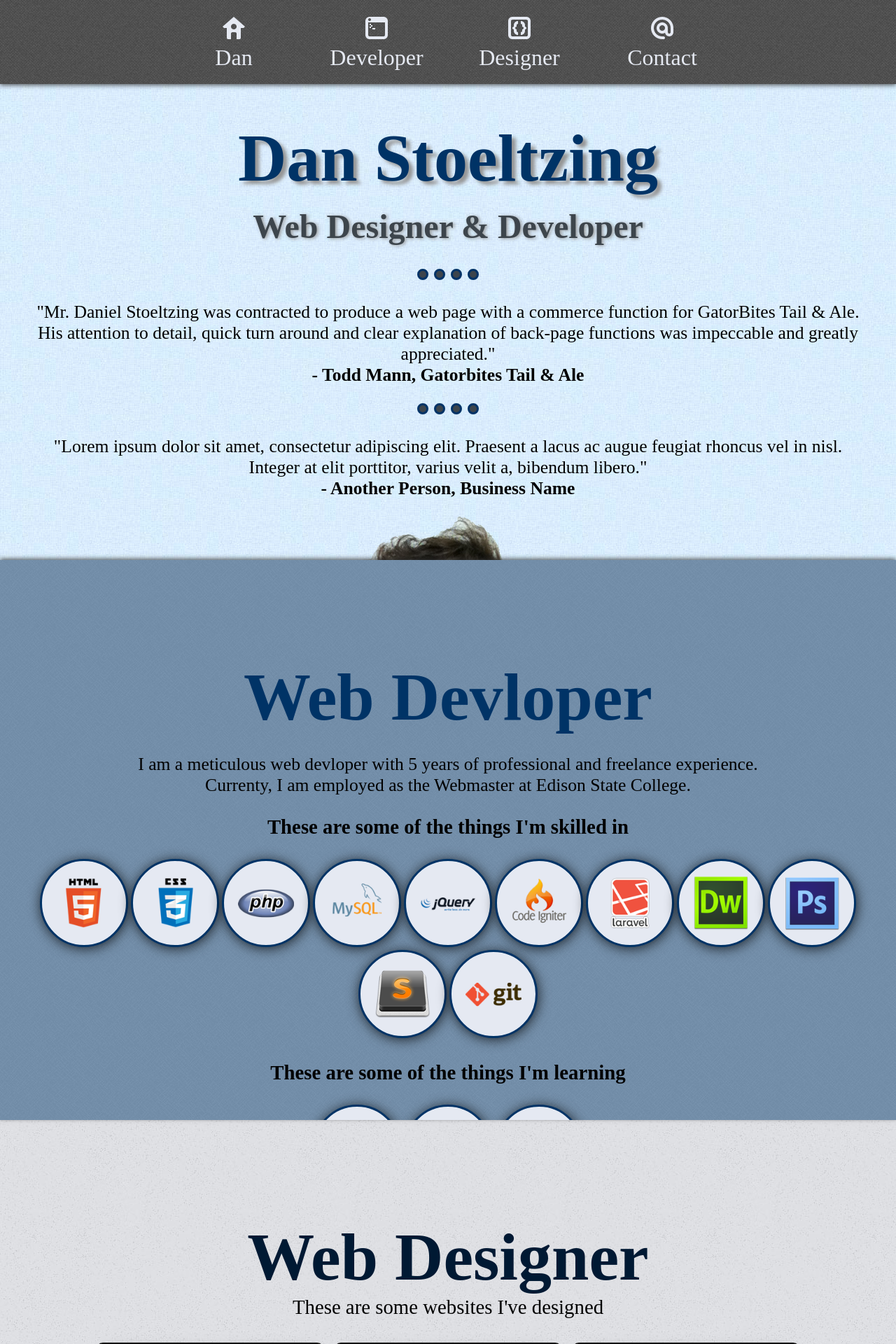
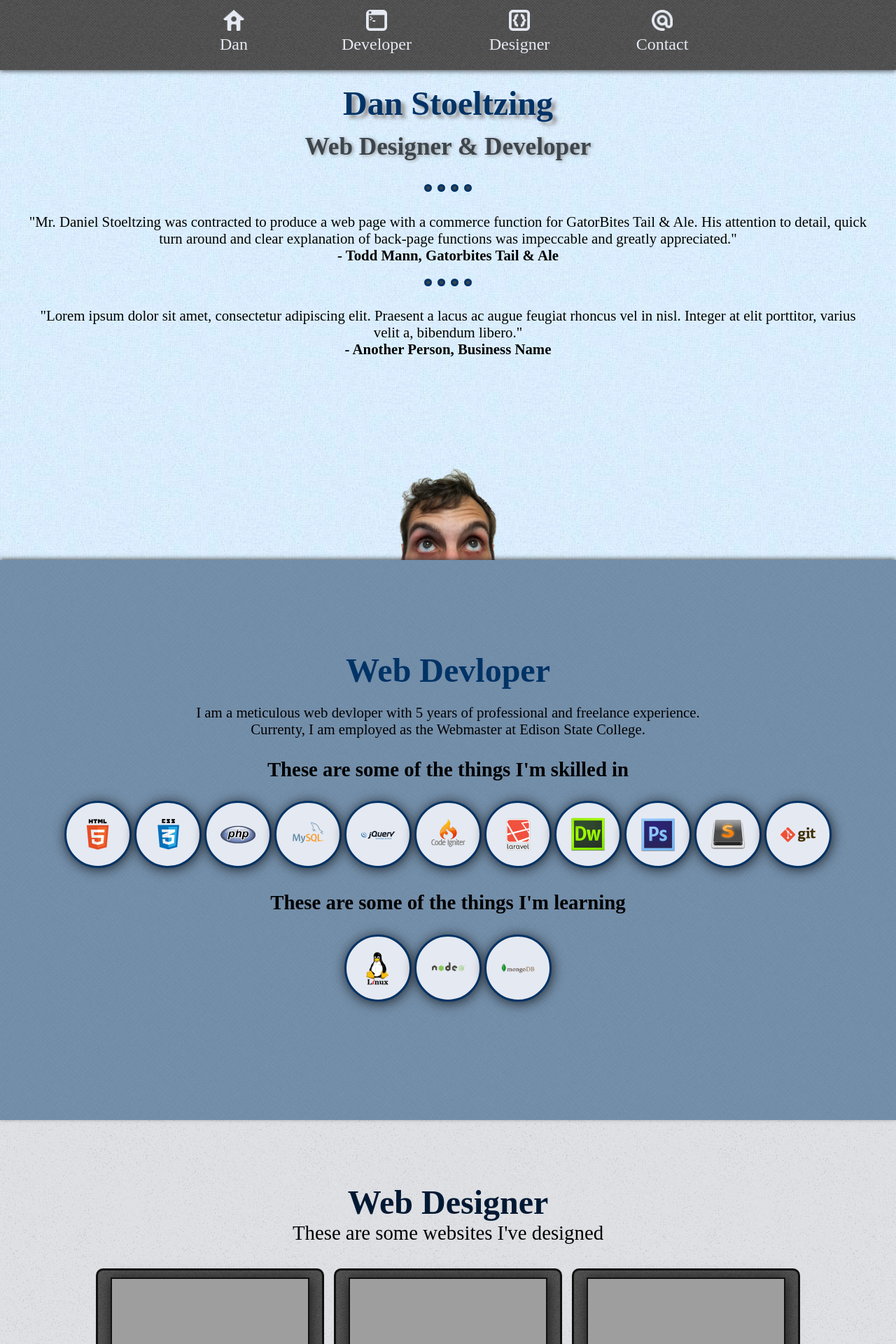
Before and after one commit to cricketsmakemath/portfolio, a PHP site: page / in a window 1280 px wide. Shown: the top 1920 px of the page at 70% size. Run offline with PHP 8.4, Linux system fonts and the light colour scheme; some libraries are stand-ins or nearby versions; grey boxes are pictures that could not be loaded.

Commit message:
Added first bits of responsivesness for 1366 screens

```diff
--- /dev/null
+++ b/assets/css/1366.css
@@ -0,0 +1,63 @@
+@media screen and (max-width: 1400px) , screen and (max-height: 800px) {
+  /*Global styles*/
+  h1
+  {
+  	font-size: 3em;
+  }
+  p
+  {
+  	font-size: 1.3em;
+  }
+
+  /*Sections*/
+  #menu
+  {
+  	height: 100px;
+  }
+  #menu ul
+  {
+  	margin-top: 0px;
+  }
+  #menu img
+  {
+  	width: 30px;
+  }
+  #menu a
+  {
+  	font-size: 1.5em;
+  }
+  .content_cell_less_pad
+  {
+  	padding-top: 50px;
+  }
+
+  /*Page specific styles*/
+  .home h3
+  {
+  	font-size: 2.2em;
+  }
+  .developer h1
+  {
+  	margin-top: 80px;
+  }
+
+  /*Components*/
+  .dan
+  {
+  	width: 140px;
+  }
+  .sep_circle
+  {
+  	width: 5px;
+  	height: 5px;
+  }
+  .skill_circle
+  {
+  	width: 90px;
+  	height: 90px;
+  }
+  .skill_circle img
+  {
+  	width: 50px;
+  }
+}
--- a/index.php
+++ b/index.php
@@ -6,6 +6,7 @@
     <meta name="viewport" content="width=device-width; initial-scale=1.0;">
     <link rel="shortcut icon" type="image/x-icon" href="assets/img/favicon.ico">
     <link rel="stylesheet" type="text/css" href="assets/css/style.css">
+    <link rel="stylesheet" type="text/css" href="assets/css/1366.css">
     <script src="assets/js/jquery.min.js"></script>
     <script type="text/javascript">
       function positionDanOnLoad()
```
